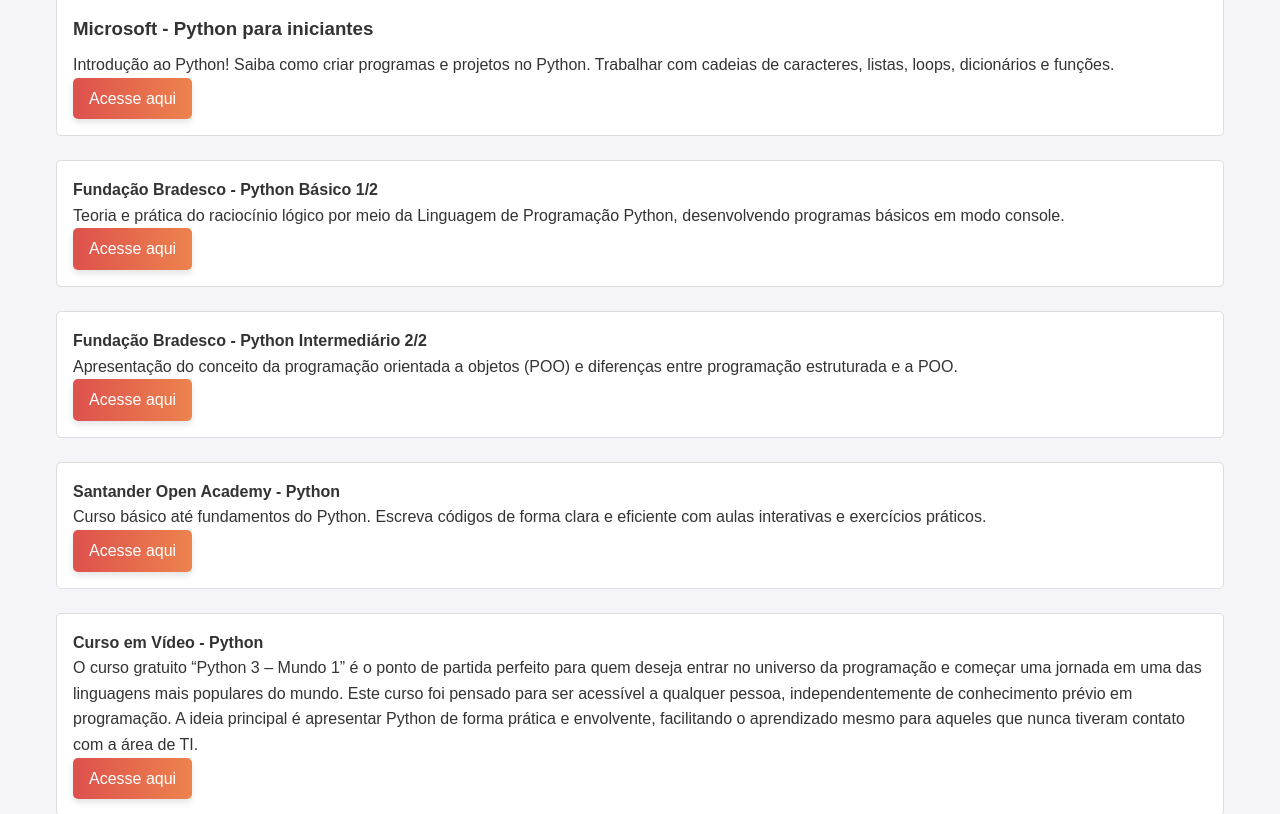
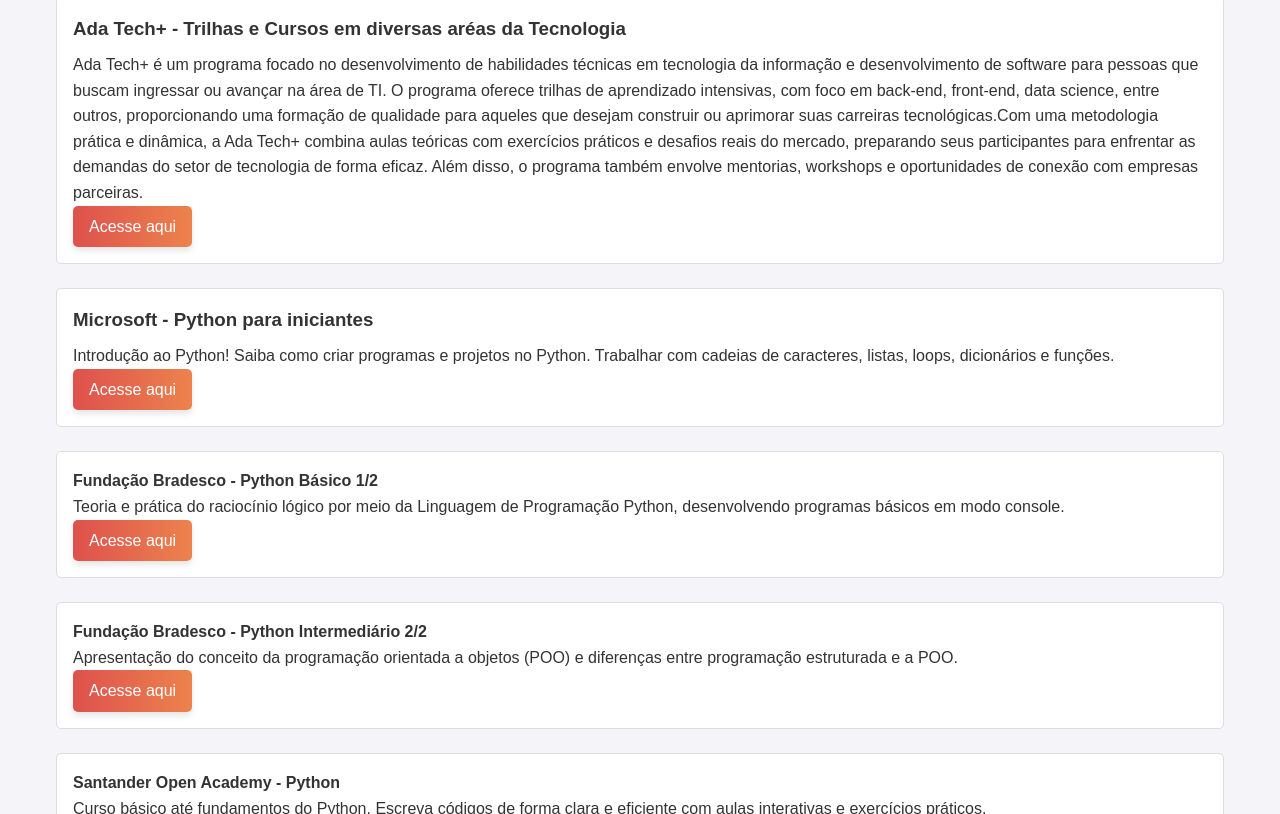
Before and after one commit to Cauanmguerreiro/JovemTechLinksAgregados, a plain HTML site: page index.html in a window 1280 px wide. Shown: the part 1142-1956 px from the top of the page. Drawn offline with Linux system fonts and the light colour scheme.

Commit message:
Update index.html

```diff
--- a/index.html
+++ b/index.html
@@ -164,6 +164,11 @@
         <section class="links-section">
             <h3>Certificações Gratuitas</h2>
             <div class="link-item">
+                <h3>Ada Tech+ - Trilhas e Cursos em diversas aréas da Tecnologia</h3>
+                <p> Ada Tech+ é um programa focado no desenvolvimento de habilidades técnicas em tecnologia da informação e desenvolvimento de software para pessoas que buscam ingressar ou avançar na área de TI. O programa oferece trilhas de aprendizado intensivas, com foco em back-end, front-end, data science, entre outros, proporcionando uma formação de qualidade para aqueles que desejam construir ou aprimorar suas carreiras tecnológicas.Com uma metodologia prática e dinâmica, a Ada Tech+ combina aulas teóricas com exercícios práticos e desafios reais do mercado, preparando seus participantes para enfrentar as demandas do setor de tecnologia de forma eficaz. Além disso, o programa também envolve mentorias, workshops e oportunidades de conexão com empresas parceiras.</p>
+                <a href="https://comunidade.ada.tech/" target="_blank">Acesse aqui</a>
+            </div>
+            <div class="link-item">
                 <h3>Microsoft - Python para iniciantes</h3>
                 <p>Introdução ao Python! Saiba como criar programas e projetos no Python. Trabalhar com cadeias de caracteres, listas, loops, dicionários e funções.</p>
                 <a href="https://learn.microsoft.com/pt-br/training/paths/beginner-python/" target="_blank">Acesse aqui</a>
```
